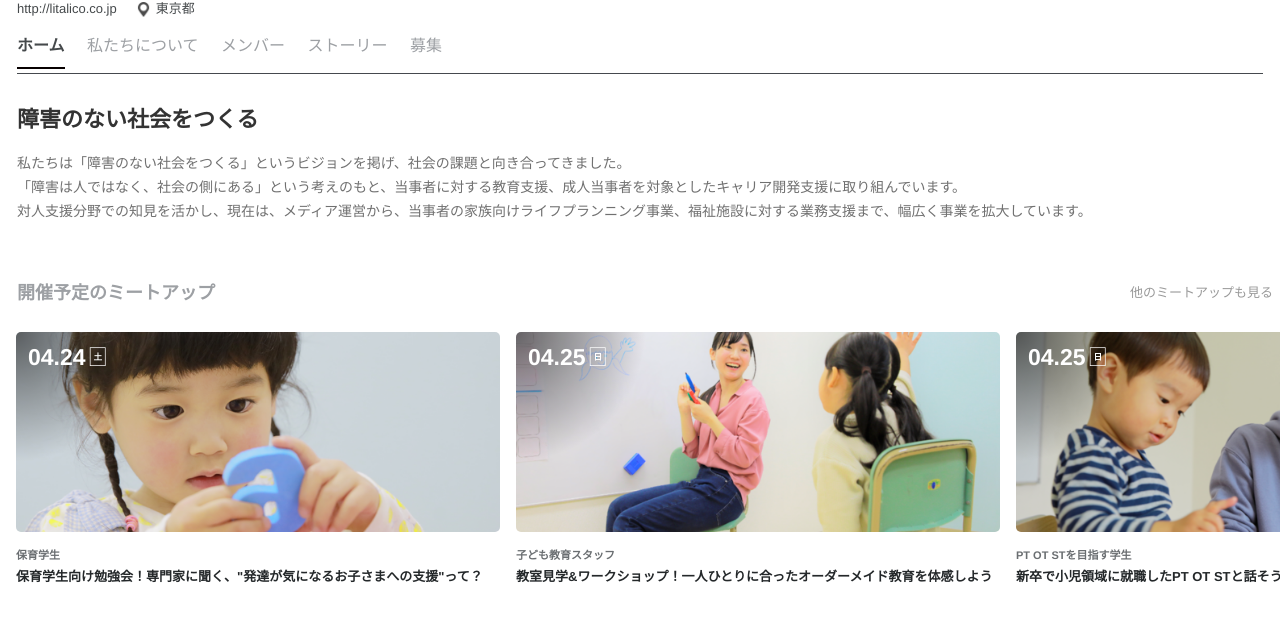
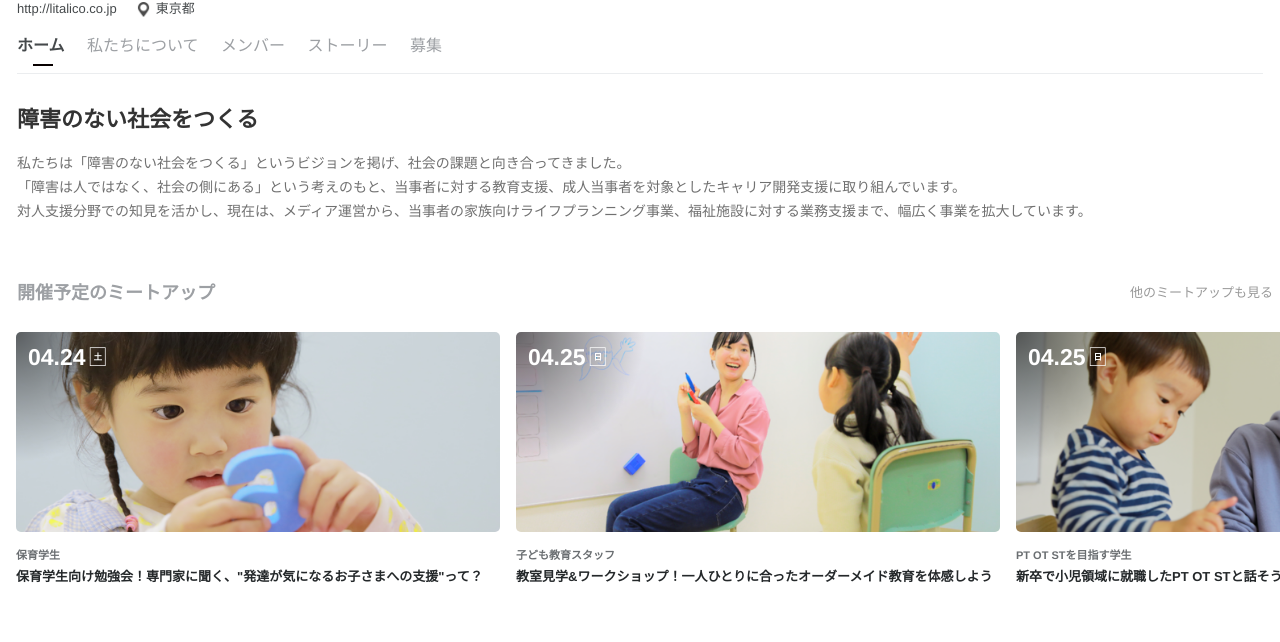
Before and after one commit to konosuke-tamatsu-LITALICO/front-kensyu, a plain HTML site: page sample.html in a window 1280 px wide. Shown: the part 458-1100 px from the top of the page. Drawn offline with Linux system fonts and the light colour scheme.

Commit message:
アンダーバー修正

```diff
--- a/sample.html
+++ b/sample.html
@@ -74,6 +74,7 @@ font-family: 'Helvetica Neue', Helvetica, Arial, 'Hiragino Sans', 'ヒラギノ
 			<ul class="header__slide">
 				<li class="header__slide-title">
 					ホーム
+					<div class="header__slide-underbar"><div>
 				</li>
 				<li class="header__slide-title-thin ">
 					私たちについて
@@ -123,8 +124,15 @@ font-family: 'Helvetica Neue', Helvetica, Arial, 'Hiragino Sans', 'ヒラギノ
 			<div class="middle__overflow-x">
 				<div style="margin: 0px 30px 0px 16px;">
 					<div class="middle__slide-margi">
+
+
 						<div class="middle__horizon">
+
 							<div class="middle__content">
+
+
+
+
 								<div style="position: relative;width: 100%;">
 									<div style="background-image: url('1.png');" class="middle__mini-image">
 										<div class="middle__shadow"></div>
@@ -134,8 +142,20 @@ font-family: 'Helvetica Neue', Helvetica, Arial, 'Hiragino Sans', 'ヒラギノ
 										</div>
 									</div>
 								</div>
+
+
+
 								<div class="middle__target">保育学生</div>
+
+
+
 								<div class="middle__description">保育学生向け勉強会！専門家に聞く、"発達が気になるお子さまへの支援"って？</div>
+
+
+
+
+
+
 							</div>
 							<div class="middle__content">
 								<div style="position: relative;width: 100%;">
--- a/scss/header.scss
+++ b/scss/header.scss
@@ -78,8 +78,6 @@
   }
 
   &__slide-title{
-
-    border-bottom: 2px solid #070000;
     display: inline-block;
     flex-shrink: 0;
     position: relative;
@@ -88,7 +86,6 @@
     padding: 13px 0px;
     color: rgb(69, 73, 75);
     cursor: pointer;
-
   }
   &__slide-title-thin{
     display: inline-block;
@@ -112,8 +109,15 @@
     overflow-x: auto;
     white-space: nowrap;
     -webkit-overflow-scrolling: touch;
-    border-bottom: solid 1px #45494e;
+    border-bottom: 1px solid rgb(235, 237, 239);
 
+  }
+
+  &__slide-underbar{
+    width: 20px;
+    margin-left: 16px;
+    border-bottom: 2px solid #070000;
+    margin-top: 10px;
   }
 
 
```
Also changed, not shown: header.css, 1 other file.
